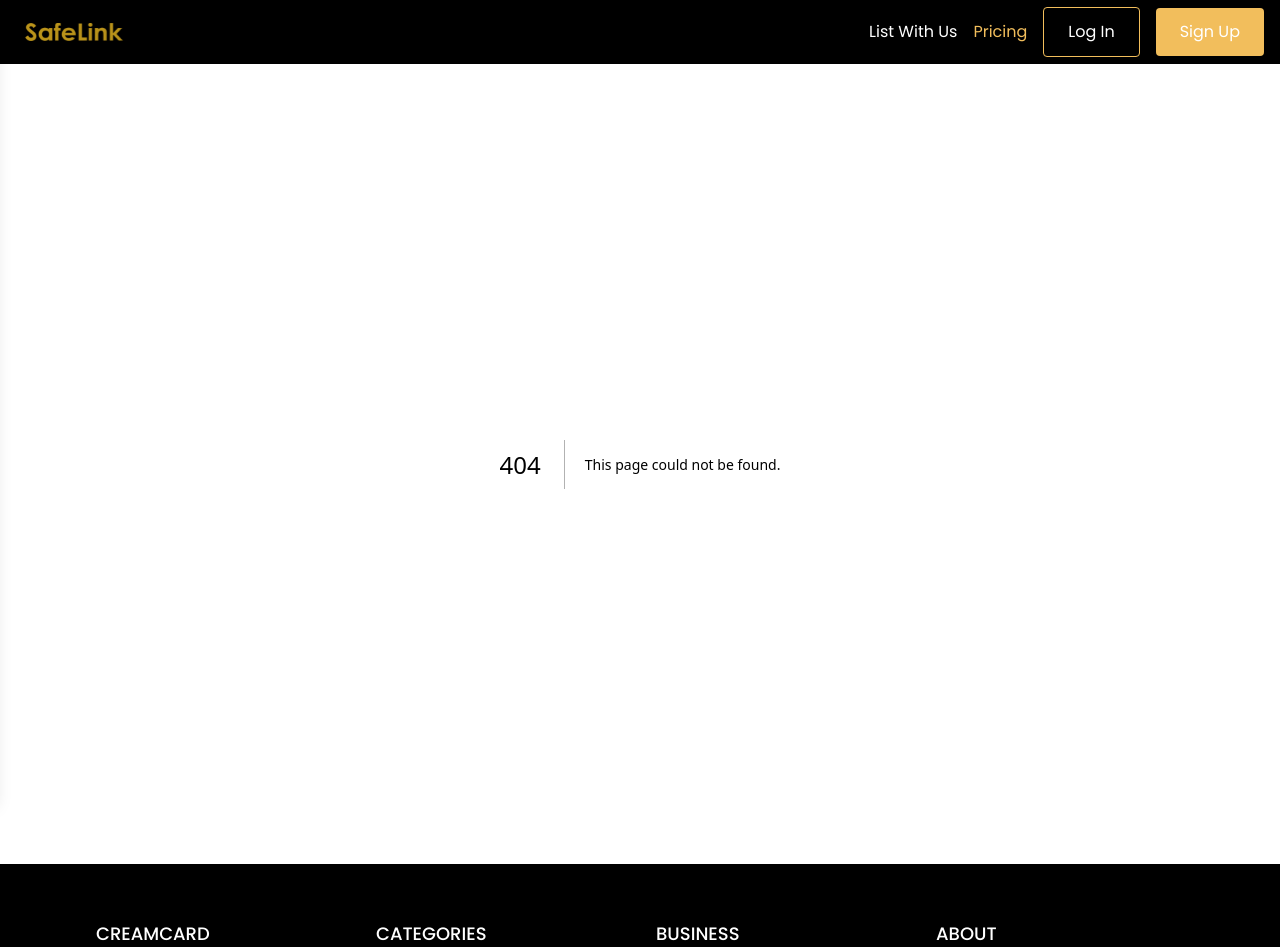
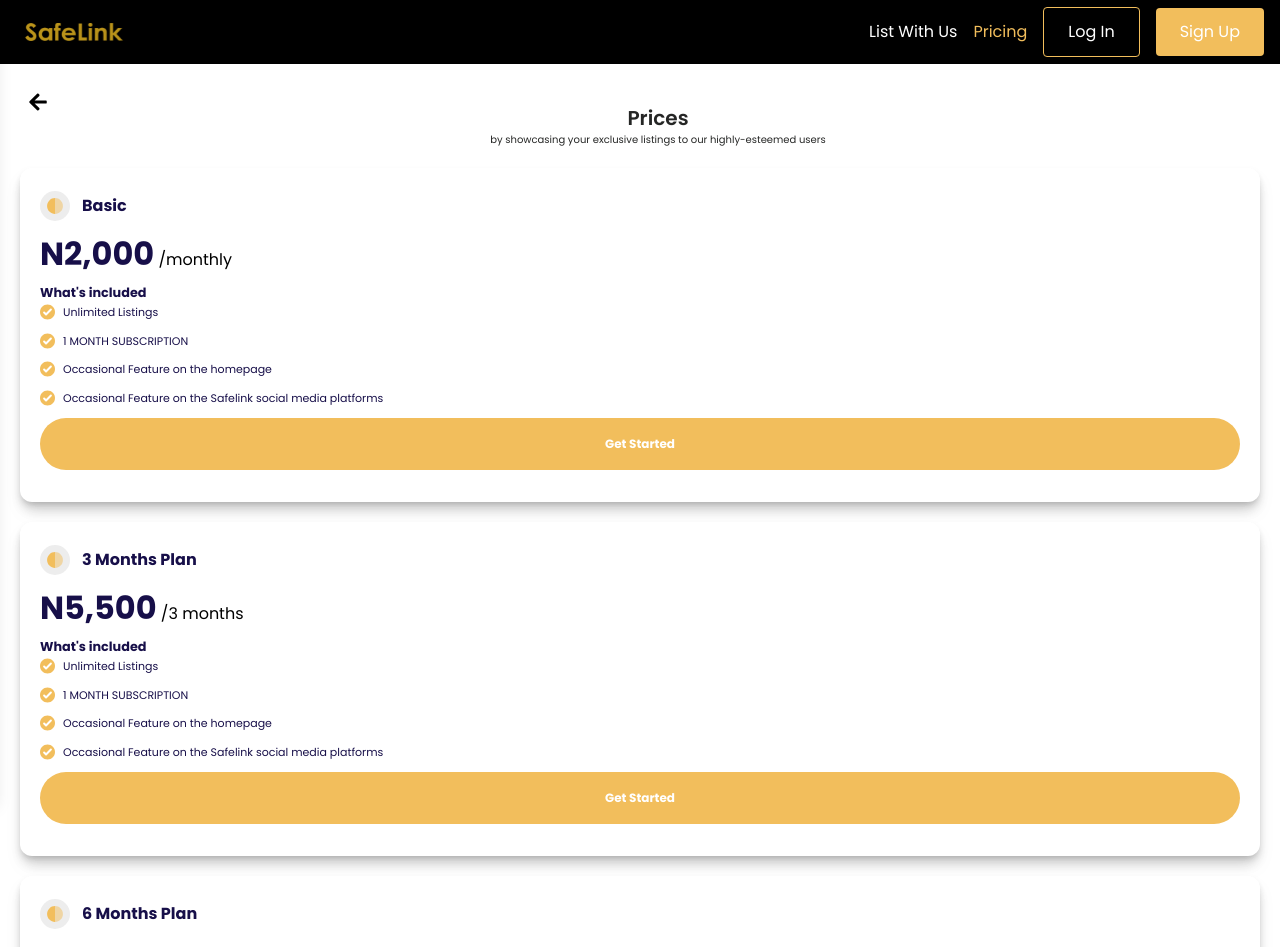
Before and after one commit to King-David-Elites/safe-link, a Next.js app: page /pricing in a window 1280 px wide. Before the commit this address had no page. Shown: the top 947 px of the page. Built offline with nearby package versions, Linux system fonts and the light colour scheme.

Commit message:
feat:done with pricing

```diff
--- /dev/null
+++ b/src/app/payment/page.tsx
@@ -0,0 +1,68 @@
+"use client";
+import React, { useState } from "react";
+import { useRouter } from "next/navigation";
+import { FaArrowLeft } from "react-icons/fa";
+import PaymentTransfer from "@/components/PaymentTransfer";
+import PaymentCard from "@/components/PaymentCard";
+
+const page = () => {
+  const router = useRouter();
+  const [type, setType] = useState<"card" | "transfer">("card");
+  return (
+    <section className="px-5 py-10">
+      <div className="flex items-start justify-between mb-5">
+        <button
+          className="p-2 -mt-5"
+          onClick={() => {
+            router.back();
+          }}
+        >
+          <FaArrowLeft size={20} />
+        </button>
+        <div className="flex-1 text-center">
+          <h1 className="font-semibold text-[#252625] text-[20px] leading-7">
+            Prices
+          </h1>
+          <p className="text-[#252625] leading-4 text-[10px]">
+            by showcasing your exclusive listings to our highly-esteemed users
+          </p>
+        </div>
+      </div>
+
+      <div className="flex-row flex justify-around my-8">
+        <button
+          className="items-center flex flex-col focus:outline-none"
+          onClick={() => setType("card")}
+        >
+          <div
+            className={`text-[18px] sm:text-[13px] p-2 transition-colors duration-300 ${type === "card" ? "text-[#F2BE5C]" : "text-black"}  leading-5 font-medium`}
+          >
+            Pay with your card
+          </div>
+          {type === "card" && (
+            <div
+              className={`h-[6px] sm:h-[4px]  bg-[#F2BE5C] w-48 sm:w-28 rounded-md`}
+            />
+          )}
+        </button>
+        <button
+          className="items-center flex flex-col focus:outline-none"
+          onClick={() => setType("transfer")}
+        >
+          <div
+            className={`text-[18px] sm:text-[13px] p-2 font-medium leading-5 transition-colors duration-300 ${type === "transfer" ? "text-[#F2BE5C]" : "text-black"}`}
+          >
+            Pay with bank transfer
+          </div>
+          {type === "transfer" && (
+            <div className="h-[6px] sm:h-[4px] sm:w-28 bg-[#F2BE5C] w-48 rounded-md" />
+          )}
+        </button>
+      </div>
+
+      <div>{type === "card" ? <PaymentCard /> : <PaymentTransfer />}</div>
+    </section>
+  );
+};
+
+export default page;
--- /dev/null
+++ b/src/app/pricing/page.tsx
@@ -0,0 +1,89 @@
+'use client'
+import React from 'react'
+import { useRouter } from 'next/navigation';
+import { FaArrowLeft } from 'react-icons/fa';
+import SubscriptionCard from '@/components/SubscriptionCard';
+
+const page = () => {
+  const router = useRouter()
+
+  const SubscriptionList = [
+    {
+        type: 'basic',
+        amount: 'N2,000',
+        duration: 'monthly',
+        offers: [
+            'Unlimited Listings',
+            '1 MONTH SUBSCRIPTION',
+            'Occasional Feature on the homepage',
+            'Occasional Feature on the Safelink social media platforms'
+        ]
+    },
+    {
+        type: '3 months plan',
+        amount: 'N5,500',
+        duration: '3 months',
+        offers: [
+            'Unlimited Listings',
+            '1 MONTH SUBSCRIPTION',
+            'Occasional Feature on the homepage',
+            'Occasional Feature on the Safelink social media platforms'
+        ]
+    },
+    {
+        type: '6 months plan',
+        amount: 'N10,000',
+        duration: '6 months',
+        offers: [
+            'Unlimited Listings',
+            '6 MONTH SUBSCRIPTION',
+            'Occasional Feature on the homepage',
+            'Occasional Feature on the Safelink social media platforms'
+        ]
+    },
+    {
+        type: '12 months plan',
+        amount: 'N18,000',
+        duration: '12 months',
+        offers: [
+            'Unlimited Listings',
+            '12 MONTH SUBSCRIPTION',
+            'Occasional Feature on the homepage',
+            'Occasional Feature on the Safelink social media platforms'
+        ]
+    }
+]
+  return (
+    <section className='px-5 py-10'>
+          <div className="flex items-start justify-between mb-5">
+        <button
+          className="p-2 -mt-5"
+          onClick={() => {
+            router.back();
+          }}
+        >
+          <FaArrowLeft size={20} />
+        </button>
+        <div className="flex-1 text-center">
+          <h1 className="font-semibold text-[#252625] text-[20px] leading-7">
+          Prices
+          </h1>
+          <p className="text-[#252625] leading-4 text-[10px]">
+          by showcasing your exclusive listings to our highly-esteemed users
+          </p>
+        </div>
+      </div>
+
+      <div>
+        {
+          SubscriptionList.map((subscription, idx) => (
+            <SubscriptionCard key={idx} subscriptions={subscription} />
+          ))
+        }
+        {/* <SubscriptionCard subscriptions={SubscriptionList} /> */}
+      </div>
+    </section>
+  )
+}
+
+export default page
--- /dev/null
+++ b/src/components/PaymentCard.tsx
@@ -0,0 +1,9 @@
+import React from 'react'
+
+const PaymentCard = () => {
+  return (
+    <div>PaymentCard</div>
+  )
+}
+
+export default PaymentCard
--- /dev/null
+++ b/src/components/PaymentTransfer.tsx
@@ -0,0 +1,9 @@
+import React from 'react'
+
+const PaymentTransfer = () => {
+  return (
+    <div>PaymentTransfer</div>
+  )
+}
+
+export default PaymentTransfer
--- /dev/null
+++ b/src/components/SubscriptionCard.tsx
@@ -0,0 +1,48 @@
+import React from 'react'
+
+interface Subscription{
+    type: string;
+    amount: string;
+    duration: string;
+    offers: string[];
+}
+
+interface SubscriptionCardProps {
+    subscriptions: Subscription | Subscription[]
+}
+
+const SubscriptionCard: React.FC<SubscriptionCardProps> = ({subscriptions}) => {
+    const subscriptionArray = Array.isArray(subscriptions) ? subscriptions : [subscriptions];
+
+  return (
+    <div>
+
+            {subscriptionArray.map((sub, idx) => (
+                <div className='bg-white drop-shadow-lg drop-shadow-[#00000026] rounded-xl p-5 shadow-lg shadow-[#00000026] mb-5 h-fit' key={idx}>
+                    <div className='flex items-center gap-3'>
+                        <img src={'/ellipse.svg'} alt="" />
+                        <h2 className='text-[#170F49] leading-[35px] font-bold capitalize'>{sub.type}</h2>
+                    </div>
+                    <div>
+                        <p className='py-2 mt-2'><span className='text-[#170F49] font-bold leading-[30px] text-[32px]'>{sub.amount}</span> /{sub.duration}</p>
+                        <small className='text-[#170F49] font-bold leading-[20px] my-3 pb-3'>What's included</small>
+                    </div>
+                    <div className='flex flex-col gap-3'>
+                        {sub.offers.map((offer, idx) => (
+                            <div className='flex items-center gap-2' key={idx}>
+                                <img src={'check.svg'} alt="" />
+                                <small className='text-[#170F49] text-[11px]'>{offer}</small>
+                                </div>
+                        ))}
+                    </div>
+                    <div>
+                        <button className='bg-[#F2BE5C] w-full py-4 px-5 rounded-full my-3 text-white capitalize text-[12px] leading-5 text-center font-bold'>get started</button>
+                    </div>
+                </div>
+
+        ))}
+    </div>
+  )
+}
+
+export default SubscriptionCard
```
Also changed, not shown: public/check.svg (added), public/ellipse.svg (added).
